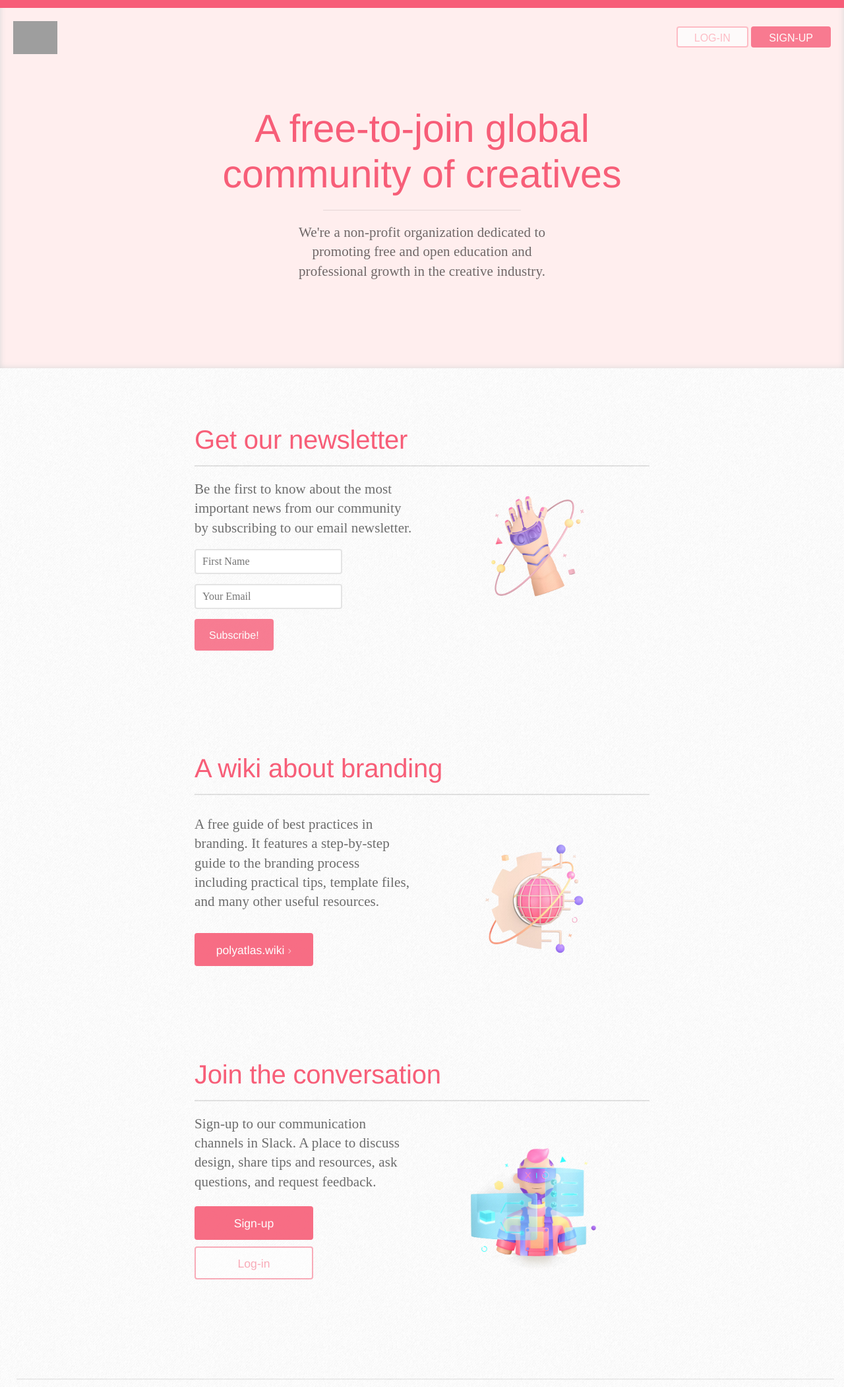
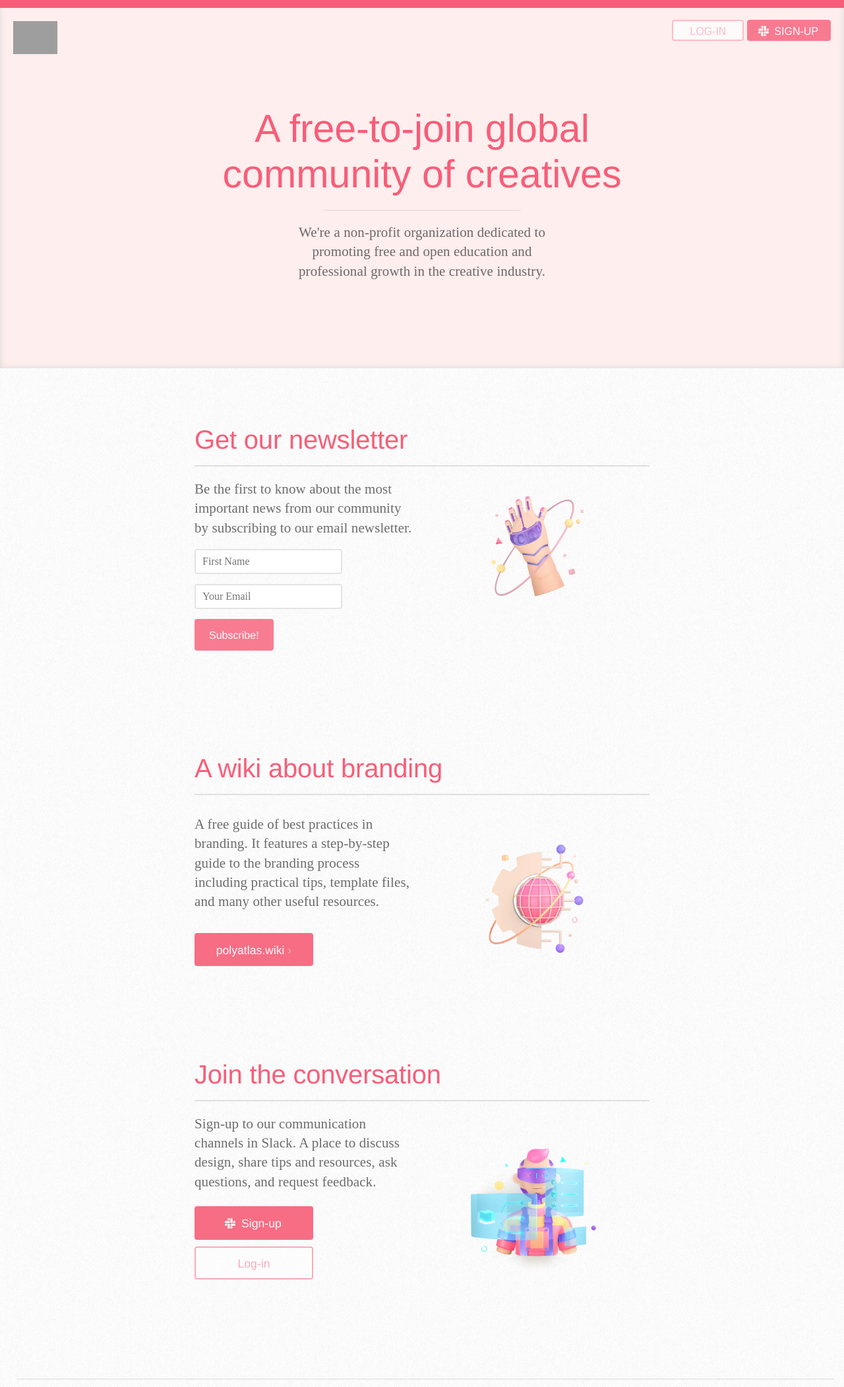
Before and after one commit to polyfen/polyforum, a PHP site: page / in a window 1280 px wide. Shown: the top 2102 px of the page at 66% size. Run offline with PHP 8.4, Linux system fonts and the light colour scheme; some libraries are stand-ins or nearby versions; some web fonts are replaced; grey boxes are pictures that could not be loaded.

Commit message:
Added slack icon to CTA button

```diff
--- a/index.php
+++ b/index.php
@@ -153,7 +153,7 @@
               <div id="slack-wrapper" class="col-12 col-md-6">
                 <p>Sign-up to our communication channels in Slack. A place to discuss design, share tips and resources, ask questions, and request feedback.</p>
                 <div class="card-buttons-wrapper" style="margin-top: -10px;margin-bottom: 10px;">
-                  <a class="button" id="signup-button" href="https://polyforum.org/join" target="_blank">Sign-up</a>
+                  <a class="button" id="signup-button" href="https://polyforum.org/join" target="_blank"><img src="imgs/slack-icon.svg"  height="16px" width="auto" style="margin-top:-4px;margin-left:-2px;margin-right:4px;"> Sign-up</a>
                   <a class="button" id="login-button" href="https://polyforum.org/slack" target="_blank">Log-in</a>
                 </div>
               </div>
--- a/libs/css/header.css
+++ b/libs/css/header.css
@@ -21,9 +21,13 @@
 
   nav {
     position: fixed;
-    top: 40px;
+    top: 30px;
     right: 20px;
     z-index: 9;
+}
+
+header button#sign-up-button {
+  padding: 7px 17px 3px !important;
 }
 
 @media (max-width: 1199px) {
--- a/sections/header.php
+++ b/sections/header.php
@@ -2,6 +2,6 @@
   <a href="../"><img src="imgs/poly-forum.svg" id="logo" alt="Poly Forum"></a>
   <nav>
     <button id="log-in-button" onclick="window.open('https://polyforum.org/slack','_blank')">Log-in</button>
-    <button id="sign-up-button" onclick="window.open('https://polyforum.org/join','_blank')" class="featured-button">Sign-up</button>
+    <button id="sign-up-button" onclick="window.open('https://polyforum.org/join','_blank')" class="featured-button"><img src="../imgs/slack-icon.svg" height="16px" width="auto" style="margin-top:-4px;margin-left:-2px;margin-right:4px;"> Sign-up</button>
   </nav>
 </header>
```
Also changed, not shown: imgs/slack-icon.svg (added).
